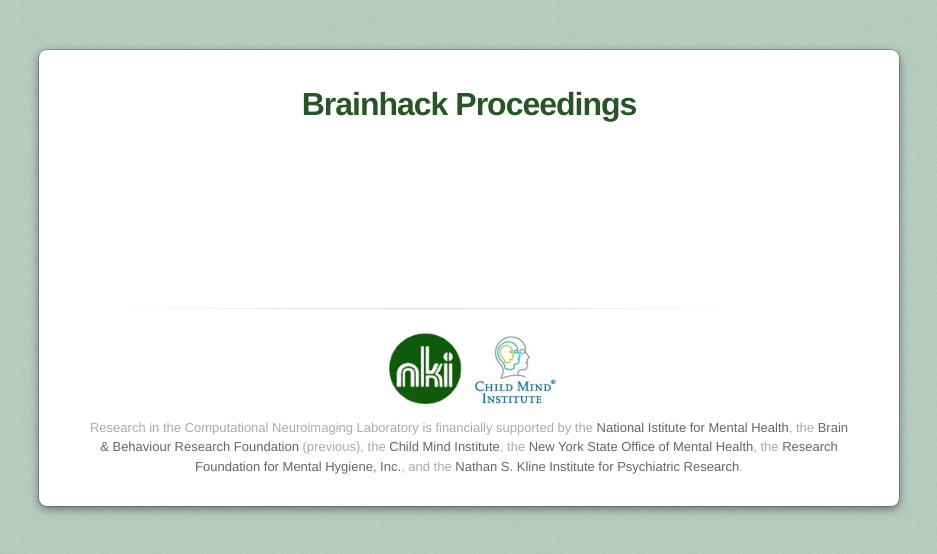
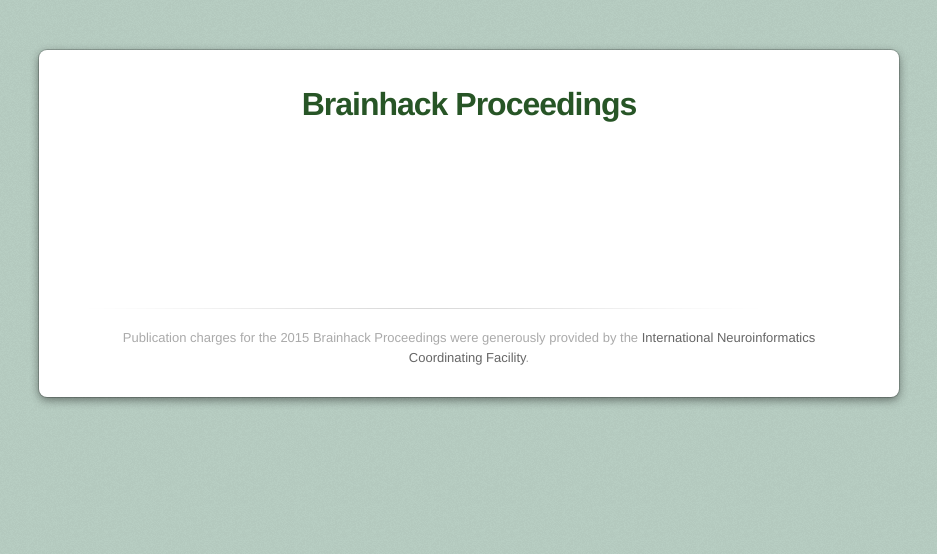
Before and after one commit to brainhackorg/proceedings, a plain HTML site: page index.html in a window 1280 px wide. Shown: the whole page, without its empty margins (171-1108 px from the left). Drawn offline with nearby package versions, Linux system fonts and the light colour scheme; files that its build step writes are made by us from their sources; no server answers; a web font is replaced by a local one.

Commit message:
added INCF support

```diff
--- a/index.html
+++ b/index.html
@@ -50,9 +50,8 @@
 
         <footer>
             <center>
-            <a href="http://www.rfmh.org"><img src="images/nki_logo.jpg" height = "84"></a><a href="http://www.childmind.org"><img src="images/cmi_logo.jpg" height="84"></a>
         </center>
-              <center>Research in the Computational Neuroimaging Laboratory is financially supported by the <a href="http://www.nimh.nih.gov/index.shtml">National Istitute for Mental Health</a>, the <a href="https://bbrfoundation.org">Brain & Behaviour Research Foundation</a> (previous), the <a href="http://www.childmind.org">Child Mind Institute</a>, the <a href="http://www.omh.ny.gov/">New York State Office of Mental Health</a>, the <a href="http://corporate.rfmh.org">Research Foundation for Mental Hygiene, Inc.</a>, and the <a href="http://www.rfmh.org">Nathan S. Kline Institute for Psychiatric Research</a>.</center>
+              <center>Publication charges for the 2015 Brainhack Proceedings were generously provided by the <a href="http://www.incf.org">International Neuroinformatics Coordinating Facility</a>.</center>
         </footer>
 
                   <script type="text/javascript">
```
